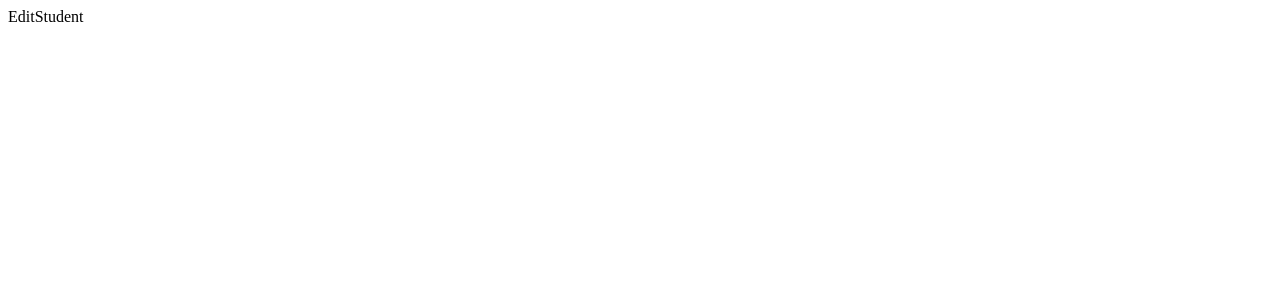
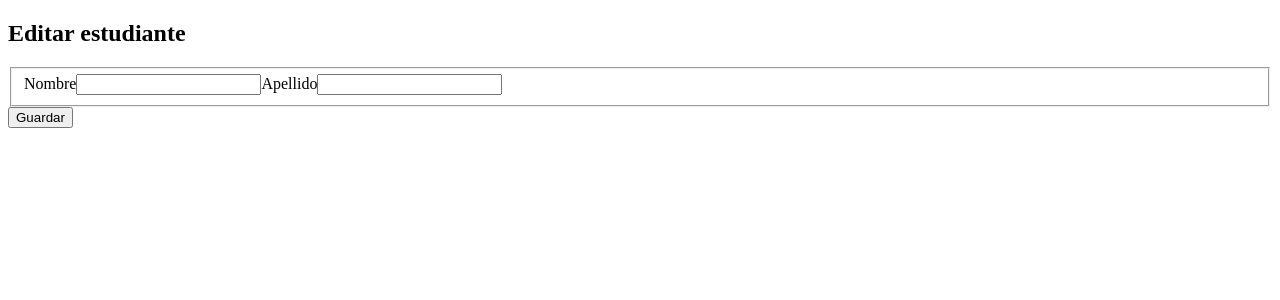
Before and after one commit to RicAlc/students-crud-react, a React (Create React App) app: page /edit/1 in a window 1280 px wide. Shown: the top 300 px of the page. Built offline with nearby package versions, Linux system fonts and the light colour scheme; no server answers.

Commit message:
7. Agregando funcionalidad editar estudiante

```diff
--- /dev/null
+++ b/src/components/Button.jsx
@@ -0,0 +1,9 @@
+import React from 'react';
+
+export default function Button({ onClick, text, className }) {
+  return (
+    <div onClick={onClick} className={className + ' btn'}>
+      {text}
+    </div>
+  );
+}
--- a/src/components/StudentsTable.jsx
+++ b/src/components/StudentsTable.jsx
@@ -1,12 +1,29 @@
 import React from 'react';
+import { useNavigate } from 'react-router-dom';
+import { deleteStudent } from '../functions/services';
+import Button from './Button';
+
 export default function StudentsTable({ data }) {
+  const navigate = useNavigate();
+
   const studentsList = data.data.map((item) => (
     <tr className='students-table__row' key={item.idST}>
       <td className='students-table__id'>{item.idST}</td>
       <td className='students-table__name'>{item.nameST}</td>
       <td className='students-table__last-name'>{item.lastNameST}</td>
       <td className='students-table__acitve'>{item.activeST ? 'Sí' : 'No'}</td>
-      <td className='students-table__buttons'>coming soon...</td>
+      <td className='students-table__buttons'>
+        <Button
+          text='Editar'
+          className='edit'
+          onClick={() => navigate(`/edit/${item.idST}`)}
+        />
+        <Button
+          text='Eliminar'
+          className='delete'
+          onClick={() => deleteStudent(item.idST)}
+        />
+      </td>
     </tr>
   ));
   const tableValues = (
--- a/src/routes/EditStudent.jsx
+++ b/src/routes/EditStudent.jsx
@@ -1,5 +1,77 @@
-import React from 'react';
+import React, { useEffect, useState } from 'react';
+import { useNavigate, useParams } from 'react-router-dom';
+import { getStudent, updateStudent } from '../functions/services';
 
 export default function EditStudent() {
-  return <div>EditStudent</div>;
+  const [studentInfo, setStudentInfo] = useState(null);
+  const [inputValue, setInputValue] = useState({});
+  const { id } = useParams();
+  const navigate = useNavigate();
+
+  useEffect(() => {
+    getStudent(Number(id), setStudentInfo);
+  }, [id]);
+  const handleInputChange = (e) => {
+    const { name, value } = e.target;
+    setInputValue({ ...inputValue, [name]: value });
+  };
+  const handleSubmit = async (event) => {
+    event.preventDefault();
+    await updateStudent(studentInfo.data[0].idST, inputValue);
+    navigate('/');
+  };
+  return (
+    <div className='edit-container'>
+      <h2 className='edit-container__title'>Editar estudiante</h2>
+      <form onSubmit={handleSubmit} className='edit-form' method='PUT'>
+        <fieldset className='edit-form__fieldset'>
+          <label htmlFor='nameST' className='edit-form__label name-label'>
+            Nombre
+          </label>
+          <input
+            type='text'
+            required
+            name='nameST'
+            className='edit-form__input name-input'
+            id='nameST'
+            onChange={handleInputChange}
+            defaultValue={studentInfo ? studentInfo.data[0].nameST : null}
+          />
+          <label
+            htmlFor='lastNameST'
+            className='edit-form__label lastname-label'
+          >
+            Apellido
+          </label>
+          <input
+            type='text'
+            className='edit-form__input lastname-input'
+            required
+            name='lastNameST'
+            id='lastNameST'
+            onChange={handleInputChange}
+            defaultValue={studentInfo ? studentInfo.data[0].lastNameST : null}
+          />
+          {!studentInfo ? null : (
+            <>
+              <label htmlFor='active' className='edit-form__label active-label'>
+                Cursando actualmente
+              </label>
+              <select
+                id='active'
+                name='activeST'
+                className='edit-form__input active-select'
+                onChange={handleInputChange}
+                defaultValue={studentInfo.data[0].activeST}
+              >
+                <option value={true}>Sí</option>
+                <option value={false}>No</option>
+              </select>
+            </>
+          )}
+        </fieldset>
+        <button type='submit'>Guardar</button>
+      </form>
+    </div>
+  );
 }
```
